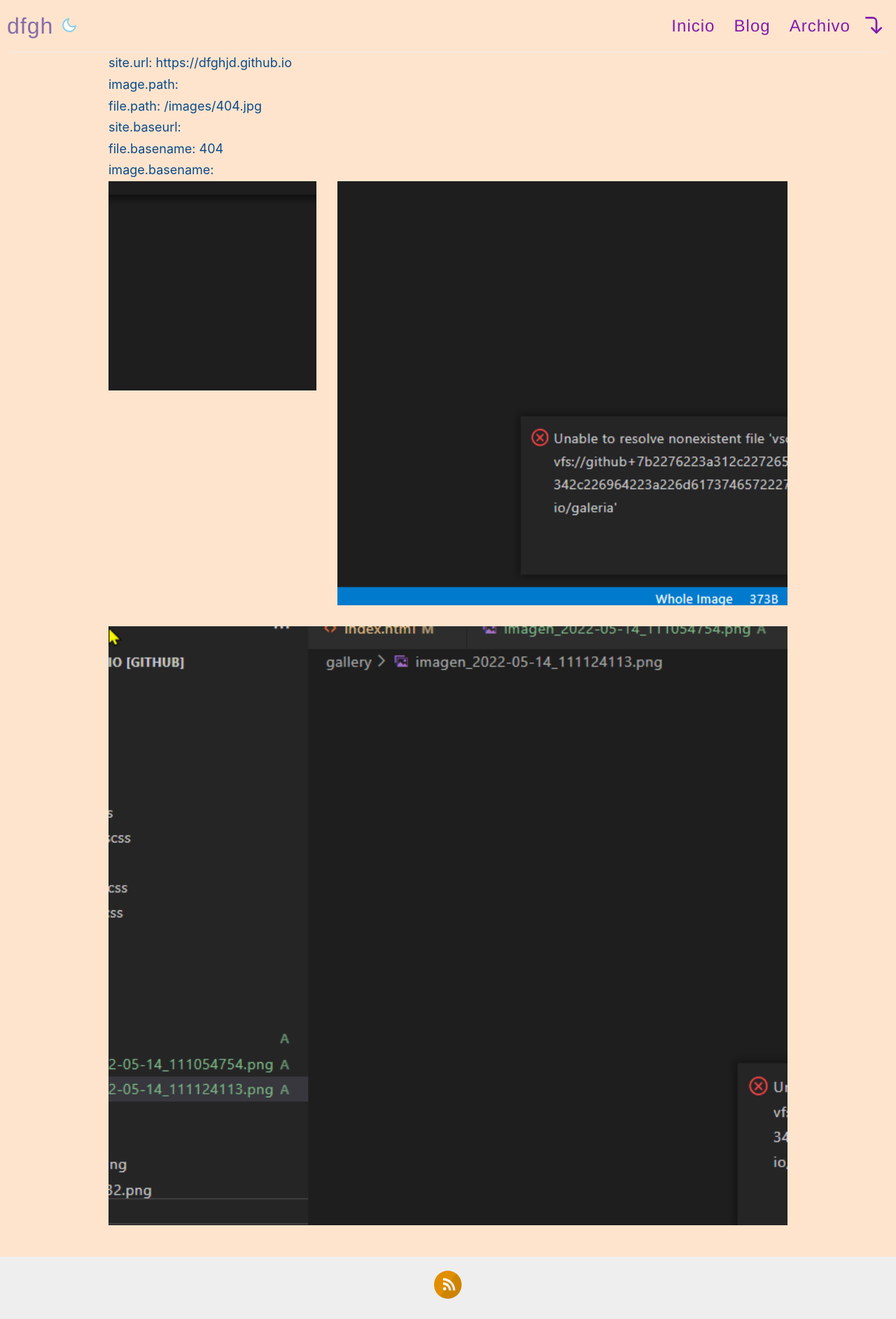
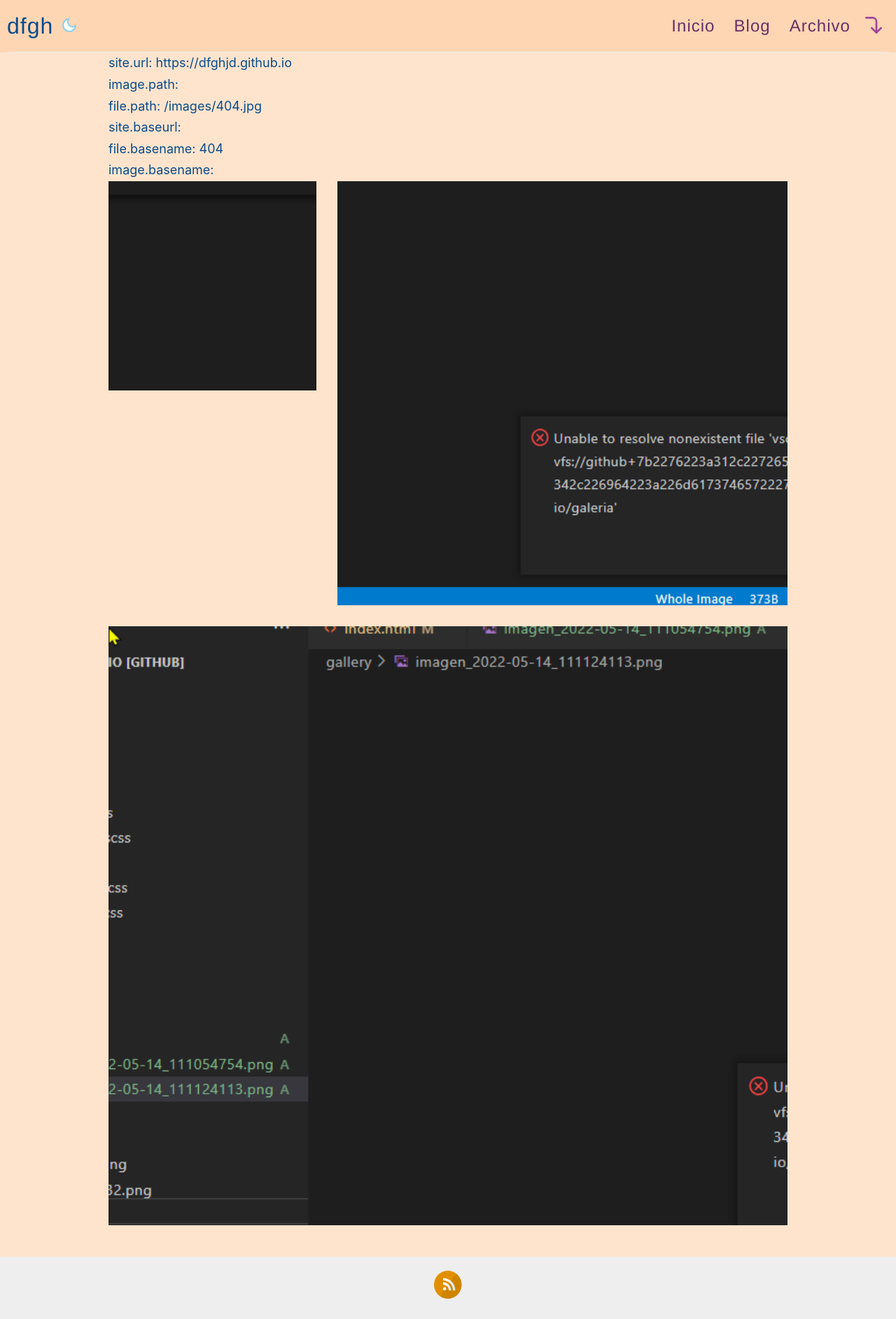
Before and after one commit to dfghjd/dfghjd.github.io, a Jekyll site: the page built from index.html, in a window 1280 px wide. Shown: the whole page at 70% size. Built offline with Jekyll 4.4.1, drawn with Linux system fonts in a browser that asks for light colours.

Commit message:
changing colors

```diff
--- a/_sass/_variables.scss
+++ b/_sass/_variables.scss
@@ -32,46 +32,40 @@
    Color Variables
    ========================================================================== */
 /* LIGHT */
-$c-primary: #846CA8;
-$c-primary-dark: darken($c-primary, 5%);
-$c-primary-light: lighten($c-primary, 15%);
+$c-primary: #ffe4cd;
+$c-primary-stronger: darken($c-primary, 5%);
+$c-primary-lighter: lighten($c-primary, 15%);
 $c-secondary: #A14598;
-$c-secondary-dark: darken($c-secondary, 15%);
-$c-secondary-light: lighten($c-secondary, 15%);
+$c-secondary-stronger: darken($c-secondary, 15%);
+$c-secondary-lighter: lighten($c-secondary, 15%);
 $c-grey: #7b7274;
-$c-grey-dark: darken($c-grey, 20%);
-$c-grey-light: lighten($c-grey, 20%);
-$c-bg: #ffe4cd;
+$c-grey-stronger: darken($c-grey, 20%);
+$c-grey-lighter: lighten($c-grey, 20%);
 $c-text: #0a4b8a;
-$c-link: #821cad;
 
 /* DARK */
-$c-dark-primary: #ff70c3; // ff0095
-$c-dark-primary-dark: desaturate(darken($c-dark-primary, 35%), 15%);
-$c-dark-primary-light: lighten($c-dark-primary, 10%);
-$c-dark-secondary: #fa6285; // dd5474;
-$c-dark-secondary-dark: desaturate(darken($c-dark-secondary, 25%), 15%);
-$c-dark-secondary-light: lighten($c-dark-secondary, 12%);
+$c-dark-primary: #0a4b8a;
+$c-dark-primary-stronger: lighten($c-dark-primary, 10%);
+$c-dark-primary-lighter: desaturate(darken($c-dark-primary, 35%), 15%);
+$c-dark-secondary: #fa6285;
+$c-dark-secondary-stronger: lighten($c-dark-secondary, 12%);
+$c-dark-secondary-lighter: desaturate(darken($c-dark-secondary, 25%), 15%);
 $c-dark-grey: #E0B44D;
-$c-dark-grey-dark: darken($c-dark-grey, 5%);
-$c-dark-grey-light: lighten($c-dark-grey, 26%);
-$c-dark-bg: #0a4b8a;
+$c-dark-grey-stronger: lighten($c-dark-grey, 26%);
+$c-dark-grey-lighter: darken($c-dark-grey, 5%);
 $c-dark-text: #ffe4cd;
-$c-dark-link: #821cad;
 
 :root {
   --c-primary: #{$c-primary};
-  --c-primary-dark: #{$c-primary-dark};
-  --c-primary-light: #{$c-primary-light};
+  --c-primary-stronger: #{$c-primary-stronger};
+  --c-primary-lighter: #{$c-primary-lighter};
   --c-secondary: #{$c-secondary};
-  --c-secondary-dark: #{$c-secondary-dark};
-  --c-secondary-light: #{$c-secondary-light};
+  --c-secondary-stronger: #{$c-secondary-stronger};
+  --c-secondary-lighter: #{$c-secondary-lighter};
   --c-grey: #{$c-grey};
-  --c-grey-dark: #{$c-grey-dark};
-  --c-grey-light: #{$c-grey-light};
-  --c-bg: #{$c-bg};
+  --c-grey-stronger: #{$c-grey-stronger};
+  --c-grey-lighter: #{$c-grey-lighter};
   --c-text: #{$c-text};
-  --c-link: #{$c-link};
 }
 
 
@@ -80,17 +74,15 @@
    ========================================================================== */
    @mixin dark-mode {
     --c-primary: #{$c-dark-primary};
-    --c-primary-dark: #{$c-dark-primary-dark};
-    --c-primary-light: #{$c-dark-primary-light};
+    --c-primary-stronger: #{$c-dark-primary-stronger};
+    --c-primary-lighter: #{$c-dark-primary-lighter};
     --c-secondary: #{$c-dark-secondary};
-    --c-secondary-dark: #{$c-dark-secondary-dark};
-    --c-secondary-light: #{$c-dark-secondary-light};
+    --c-secondary-stronger: #{$c-dark-secondary-stronger};
+    --c-secondary-lighter: #{$c-dark-secondary-lighter};
     --c-grey: #{$c-dark-grey};
-    --c-grey-dark: #{$c-dark-grey-dark};
-    --c-grey-light: #{$c-dark-grey-light};
-    --c-bg: #{$c-dark-bg};
+    --c-grey-stronger: #{$c-dark-grey-stronger};
+    --c-grey-lighter: #{$c-dark-grey-lighter};
     --c-text: #{$c-dark-text};
-    --c-link: #{$c-dark-link};
   }
 
 /* ==========================================================================
--- a/assets/style.scss
+++ b/assets/style.scss
@@ -24,7 +24,7 @@
 }
 
 body {
-  background: var(--c-bg);
+  background: var(--c-primary);
   font-family: -system-ui, -apple-system, BlinkMacSystemFont, "Segoe UI", Roboto, Helvetica, Arial, sans-serif, "Apple Color Emoji", "Segoe UI Emoji", "Segoe UI Symbol";
   color: var(--c-text);
   line-height: 1.7;
@@ -189,11 +189,11 @@
 }
 
 a {
-  color: var(--c-link);
+  color: var(--c-secondary);
   text-decoration: none;
 	cursor: pointer;
   &:hover, &:active {
-    color: var(--c-link);
+    color: var(--c-secondary-stronger);
   }
 }
 
@@ -268,7 +268,7 @@
 .wrapper-masthead {
 
   //:D
-  background-color: var(--c-bg);
+  background-color: var(--c-primary-stronger);
   max-height: 20vh;
   z-index: 7;
   @include mobile {
@@ -339,7 +339,7 @@
 
 .site-name {
   margin: 0;
-  color: var(--c-primary);
+  color: var(--c-text);
   cursor: pointer;
   font-family: $helveticaNeue;
   font-weight: 300;
@@ -366,7 +366,7 @@
 
   a {
     margin: 0 0;
-    color: var(--c-link);
+    color: var(--c-secondary-stronger);
 
     font-weight: 300;
     letter-spacing: 1px;
@@ -381,7 +381,7 @@
 }
 
 .sendbottom svg{
-  stroke: var(--c-link);
+  stroke: var(--c-secondary);
 }
 
 
@@ -662,7 +662,7 @@
 
   text-align: center;
   border-radius: 6px;
-  background-color: var(--c-bg);
+  background-color: var(--c-secondary-lighter);
   gap: .3rem;
 
   .actual{
@@ -1112,10 +1112,10 @@
 }
 
 button{
-  border: 1 px var(--c-text);
+  border: 1 px var(--c-secondary);
   outline: 0;
   background-color: var(--c-bg);
-  color: var(--c-text);
+  color: var(--c-secondary-stronger);
   cursor: pointer;
 }
 
```
